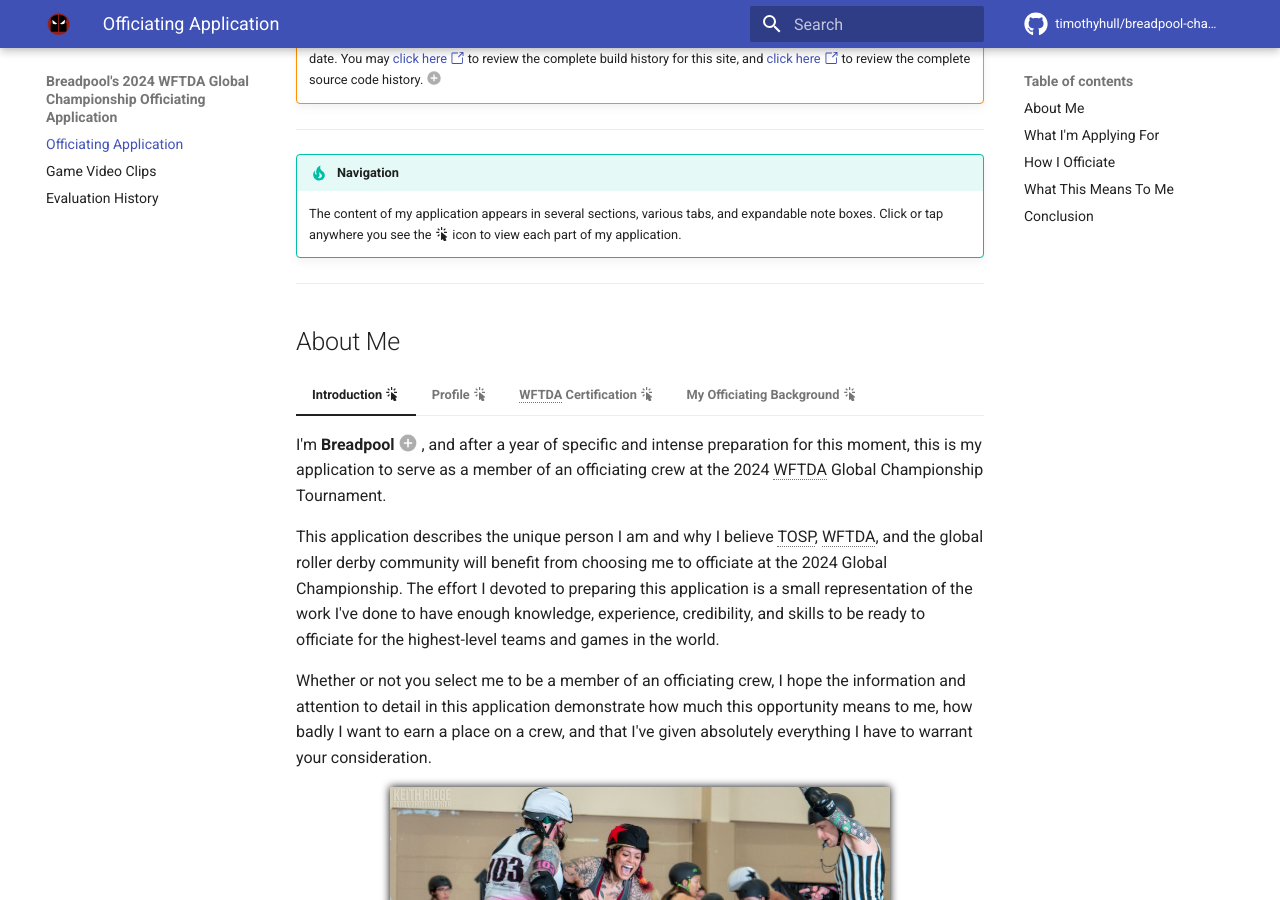
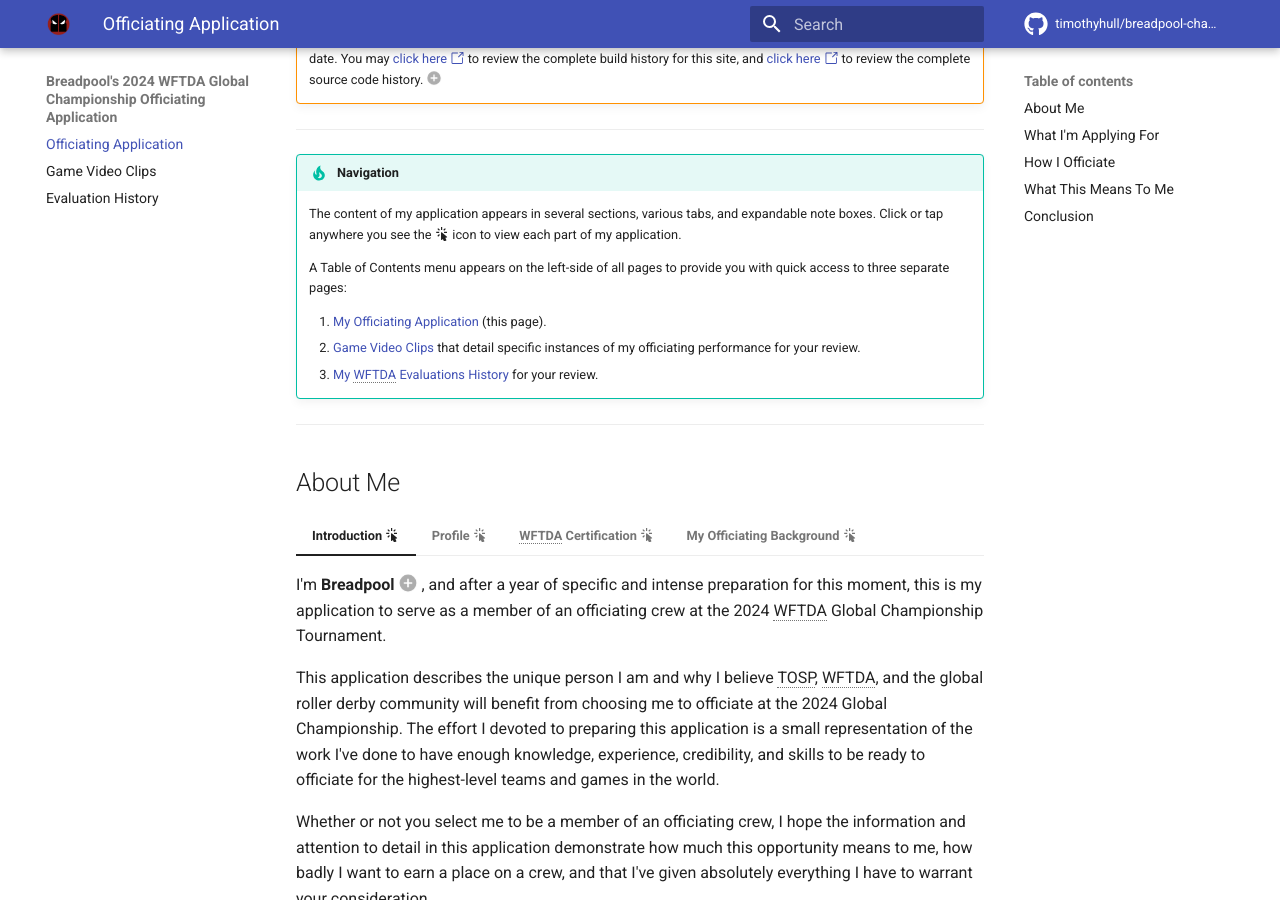
Before and after one commit to timothyhull/breadpool-champs-app, an MkDocs documentation site: the page built from docs/index.md, in a window 1280 px wide and 900 px high, scrolled down 837 px. Built offline with MkDocs 1.6.1 and Material for MkDocs 9.7.7, drawn with Linux system fonts in a browser that asks for light colours; comment, search, counter and statistics services are not loaded.

Commit message:
Update navigation

```diff
--- a/docs/index.md
+++ b/docs/index.md
@@ -29,6 +29,12 @@
 !!! tip "Navigation"
 
     The content of my application appears in several sections, various tabs, and expandable note boxes.  Click or tap anywhere you see the :material-cursor-default-click: icon to view each part of my application.
+
+    A Table of Contents menu appears on the left-side of all pages to provide you with quick access to three separate pages:
+
+    1. [My Officiating Application](./index.md "Officiating Application") (this page).
+    2. [Game Video Clips](./game_video_clips.md "Game Video Clips") that detail specific instances of my officiating performance for your review.
+    3. [My WFTDA Evaluations History](./evaluations.md "Evaluations") for your review.
 
 ---
 
```
